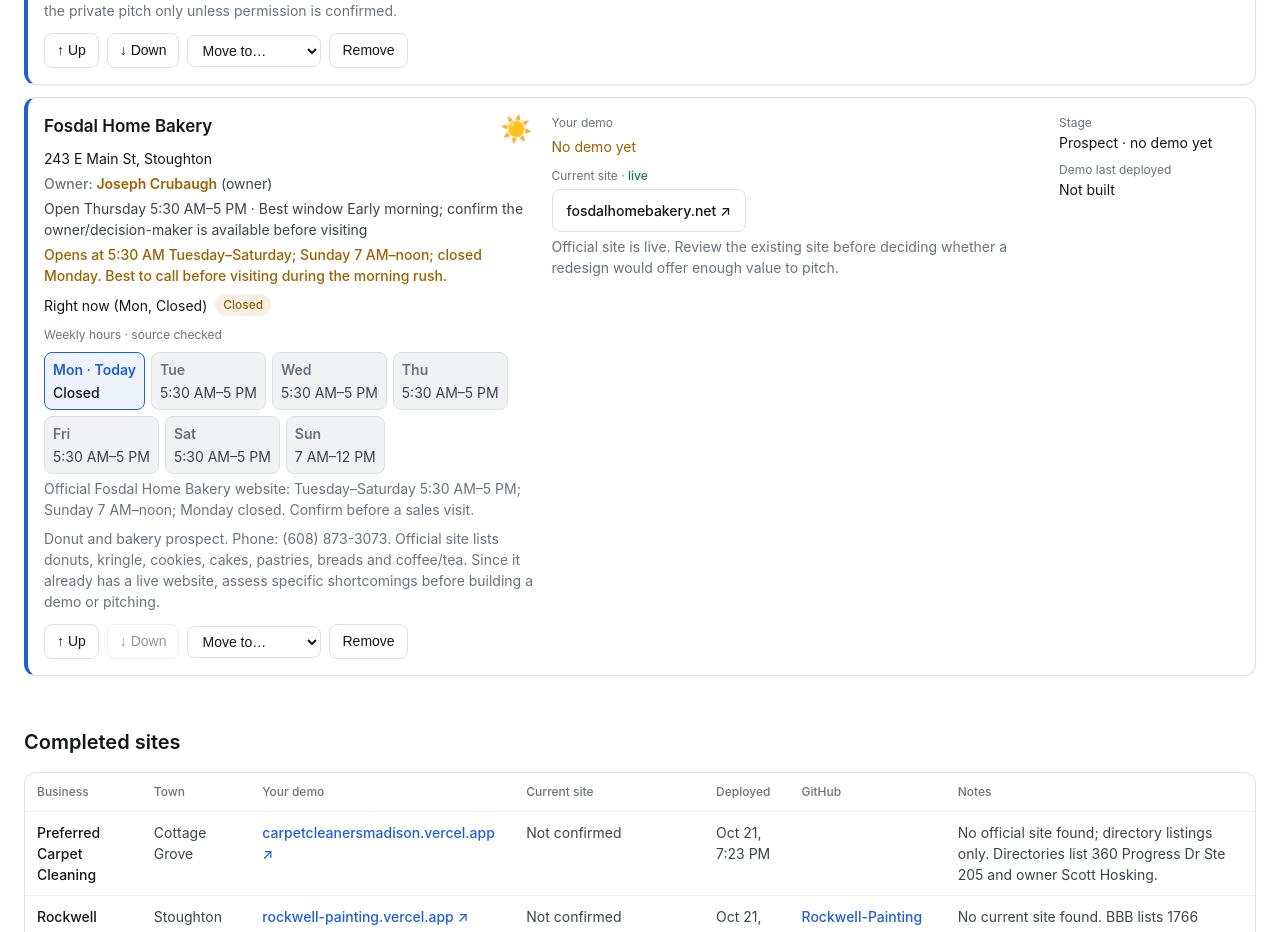
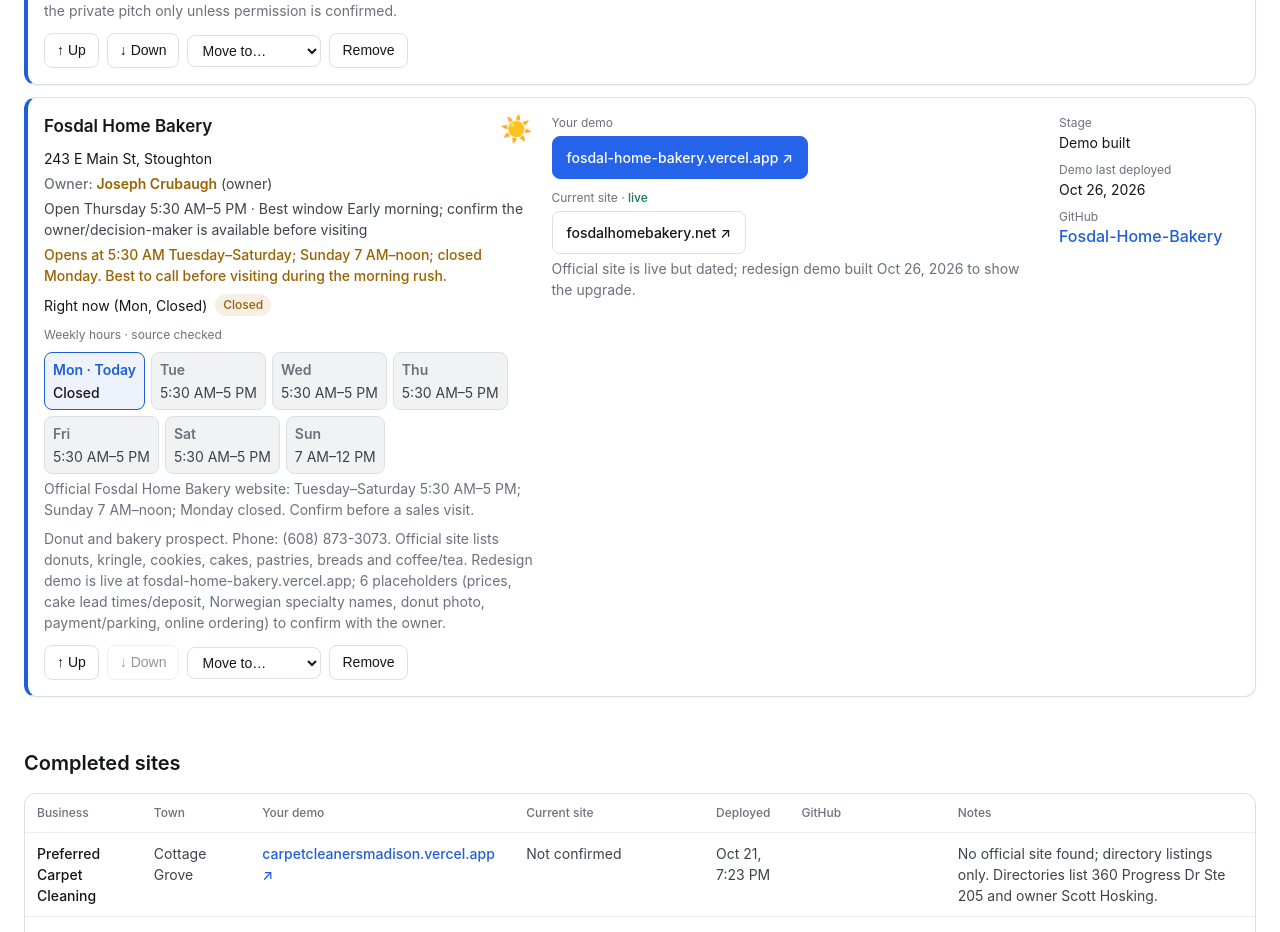
Before and after one commit to madisondesignprojects-ship-it/Website-Hub-Dashboard, a React (Vite) app: page / in a window 1280 px wide. Shown: the part 7800-8732 px from the top of the page. Built offline with nearby package versions, Linux system fonts and the light colour scheme.

Commit message:
Fosdal Home Bakery: add redesign demo link and repo

```diff
--- a/src/App.tsx
+++ b/src/App.tsx
@@ -101,12 +101,12 @@ const BIZ: Biz[] = [
     owner: "Joseph Crubaugh (owner)",
     oldUrl: "https://fosdalhomebakery.net/",
     oldStatus: "Live",
-    oldNote: "Official site is live. Review the existing site before deciding whether a redesign would offer enough value to pitch.",
-    demoUrl: "",
-    updated: "",
-    updatedLabel: "Not built",
-    stage: "Prospect · no demo yet",
-    repo: "",
+    oldNote: "Official site is live but dated; redesign demo built Oct 26, 2026 to show the upgrade.",
+    demoUrl: "https://fosdal-home-bakery.vercel.app",
+    updated: "2026-10-26",
+    updatedLabel: "Oct 26, 2026",
+    stage: "Demo built",
+    repo: "Fosdal-Home-Bakery",
     route: false,
     defaultView: "morning",
     walkOrder: 14,
@@ -116,7 +116,7 @@ const BIZ: Biz[] = [
     hoursThu: "5:30 AM–5 PM",
     flag: "Opens at 5:30 AM Tuesday–Saturday; Sunday 7 AM–noon; closed Monday. Best to call before visiting during the morning rush.",
     flagTone: "warning",
-    notes: "Donut and bakery prospect. Phone: (608) 873-3073. Official site lists donuts, kringle, cookies, cakes, pastries, breads and coffee/tea. Since it already has a live website, assess specific shortcomings before building a demo or pitching.",
+    notes: "Donut and bakery prospect. Phone: (608) 873-3073. Official site lists donuts, kringle, cookies, cakes, pastries, breads and coffee/tea. Redesign demo is live at fosdal-home-bakery.vercel.app; 6 placeholders (prices, cake lead times/deposit, Norwegian specialty names, donut photo, payment/parking, online ordering) to confirm with the owner.",
     hours: {
       mon: { closed: true },
       tue: { open: "05:30", close: "17:00" },
```
